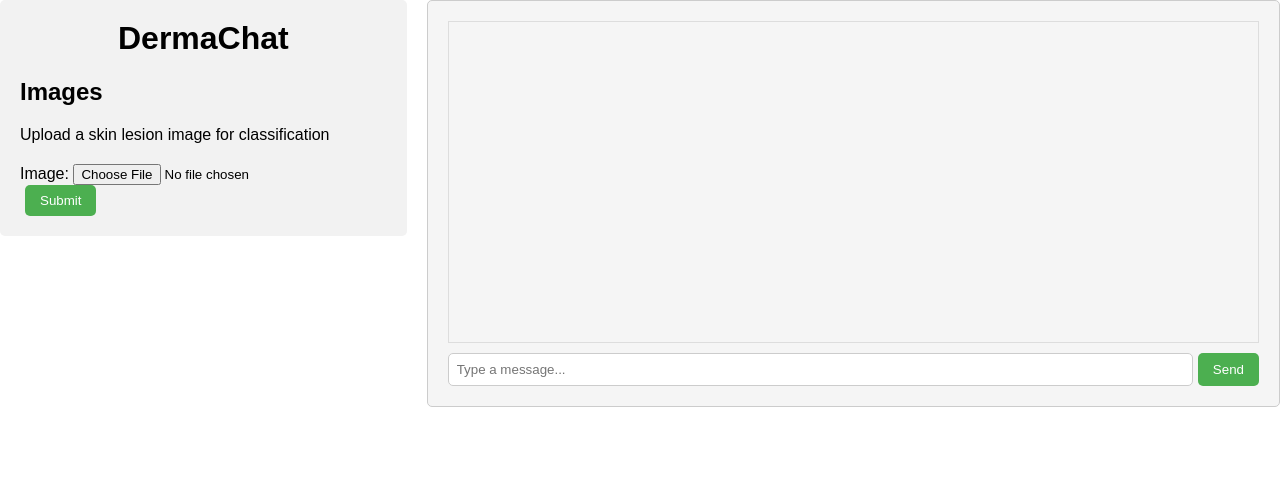
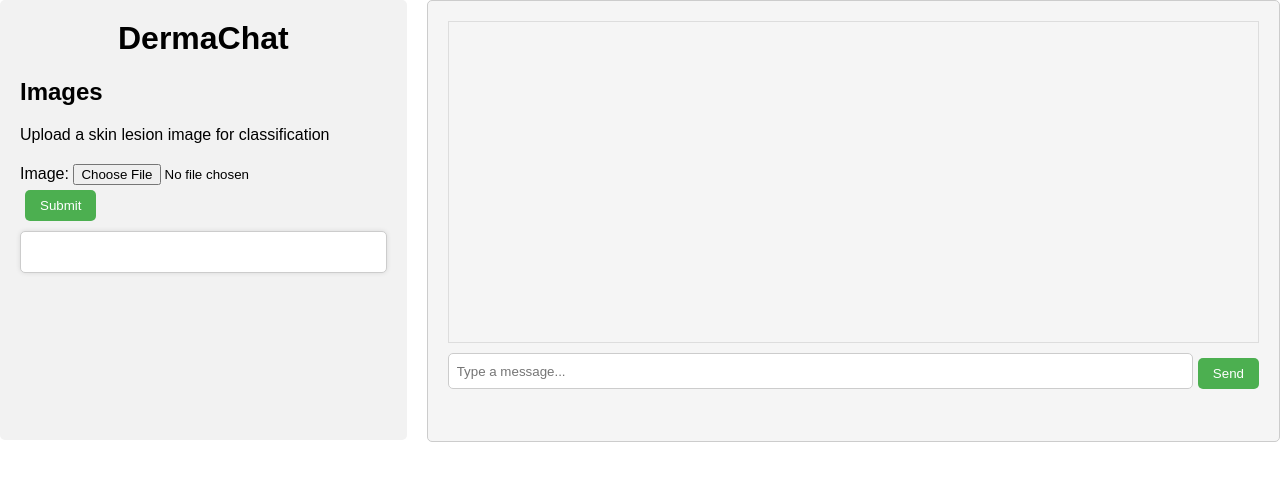
Before and after one commit to FrancescoRec/Dermachat, a Django app: template dermachat/templates/dermachat.html in a window 1280 px wide. Shown: the top 481 px of the page. Run offline with Django 5.2, Linux system fonts and the light colour scheme; the template is opened without the code that fills it: values that come from a table or form of the project are taken from there, others are empty; parts of the project's set-up code (start-up, migrations or seed data) failed here and were passed over.

Commit message:
work_with_css

```diff
--- a/dermachat/static/styles.css
+++ b/dermachat/static/styles.css
@@ -58,6 +58,17 @@
     border-radius: 5px;
     padding: 20px;
     max-width: 1200px;
+    height: 400px;
+}
+
+/* Imposta l'altezza della parte sinistra in base all'altezza della parte destra */
+.image_container {
+    height: 400px; /* Imposta la stessa altezza di .container */
+}
+
+/* Aggiunge spazio tra le sezioni sinistra e destra */
+.image_container {
+    margin-right: 20px;
 }
 
 .chat {
@@ -102,4 +113,37 @@
     border-radius: 5px;
     cursor: pointer;
     margin-left: 5px;
+    margin-top: 5px;
 }
+
+/* Prediction result container */
+#prediction-result {
+    background-color: #fff; /* White background */
+    border: 1px solid #ccc; /* Light gray border */
+    border-radius: 5px; /* Rounded corners */
+    padding: 20px; /* Padding inside the container */
+    margin-bottom: 20px; /* Space between prediction result and chat */
+    box-shadow: 0 0 5px rgba(0, 0, 0, 0.1);
+    margin-top: 10px;
+}
+
+/* Prediction result heading */
+#prediction-result h2 {
+    margin-top: 0; /* Remove default margin from heading */
+}
+
+/* Prediction result content */
+#prediction-result p {
+    margin-bottom: 10px; /* Space between paragraphs */
+}
+
+/* Prediction result buttons */
+#prediction-result .btn {
+    padding: 8px 15px; /* Padding for buttons */
+    border: none; /* No border */
+    background-color: #4CAF50; /* Green background */
+    color: white; /* White text color */
+    border-radius: 5px; /* Rounded corners */
+    cursor: pointer; /* Pointer cursor on hover */
+    margin-right: 10px; /* Space between buttons */
+}
--- a/dermachat/views.py
+++ b/dermachat/views.py
@@ -29,7 +29,9 @@
 # Local path to save the model
 local_model_path = os.path.join(local_model_dir, os.path.basename(model_path))
 
-if bucket_name:
+testing = True
+
+if not testing and bucket_name:
     try:
         import botocore
         import boto3
```
Also changed, not shown: db.sqlite3.
